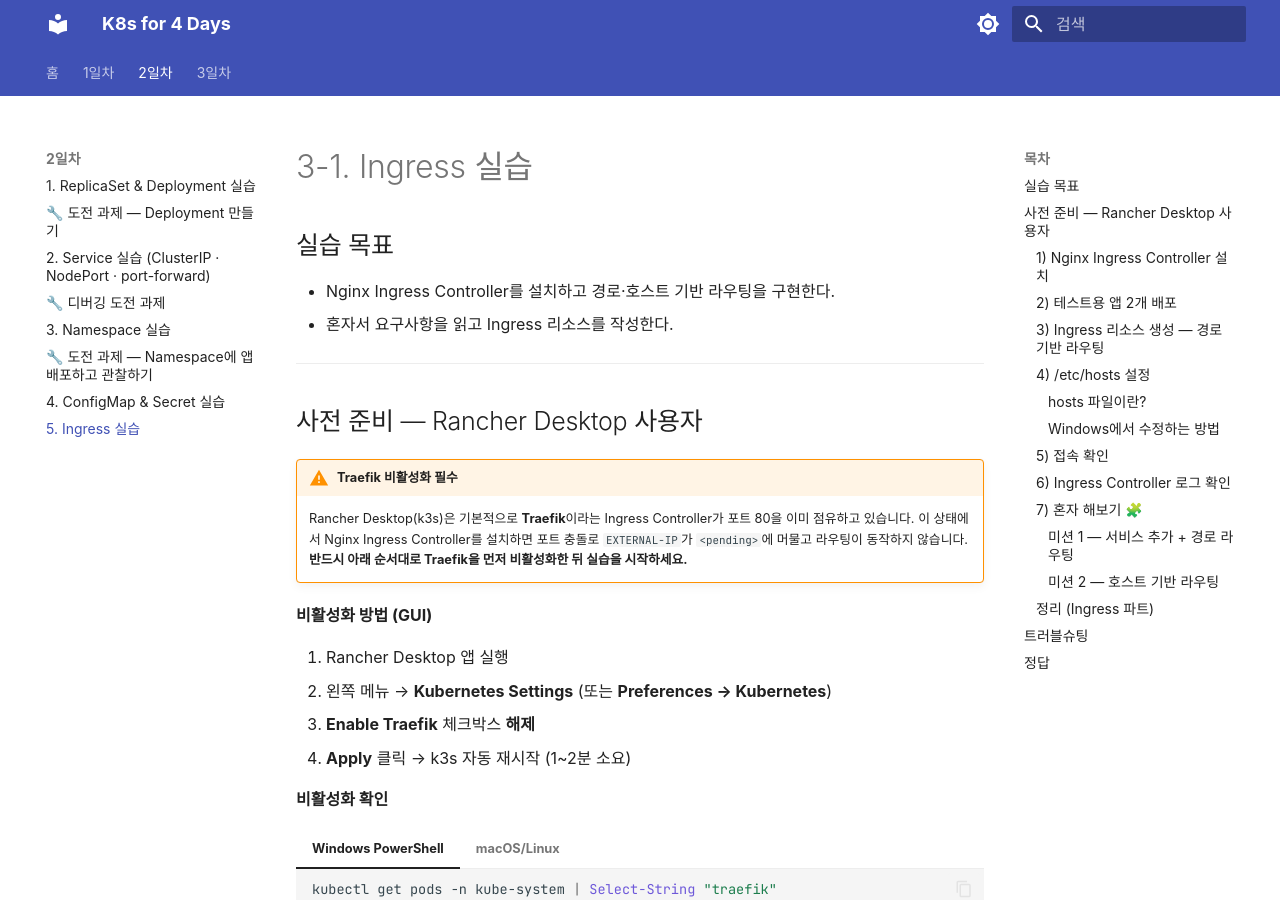
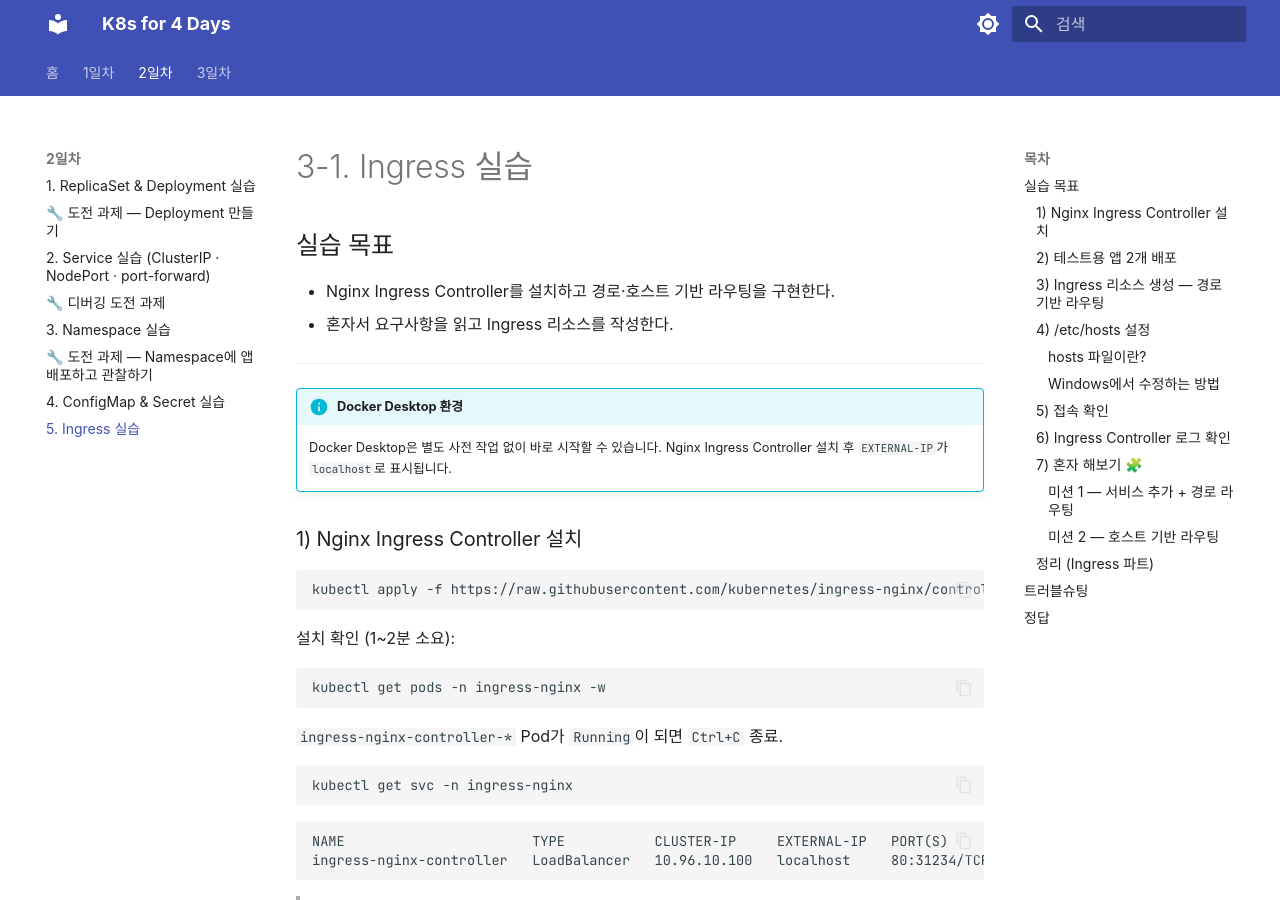
Before and after one commit to skilleat-labs/k8s-for-4days, an MkDocs documentation site: the page built from docs/day2/3-1-ingress.md, in a window 1280 px wide and 900 px high. Built offline with MkDocs 1.6.1 and Material for MkDocs 9.7.7, drawn with Linux system fonts in a browser that asks for light colours; some web fonts are replaced.

Commit message:
Update ingress lab for Docker Desktop: remove Rancher Desktop Traefik section
Co-Authored-By: Claude Sonnet 4.6 <noreply@anthropic.com>

````diff
--- a/docs/day2/3-1-ingress.md
+++ b/docs/day2/3-1-ingress.md
@@ -7,34 +7,9 @@
 
 ---
 
-## 사전 준비 — Rancher Desktop 사용자
-
-!!! warning "Traefik 비활성화 필수"
-    Rancher Desktop(k3s)은 기본적으로 **Traefik**이라는 Ingress Controller가 포트 80을 이미 점유하고 있습니다.
-    이 상태에서 Nginx Ingress Controller를 설치하면 포트 충돌로 `EXTERNAL-IP`가 `<pending>`에 머물고 라우팅이 동작하지 않습니다.
-    **반드시 아래 순서대로 Traefik을 먼저 비활성화한 뒤 실습을 시작하세요.**
-
-**비활성화 방법 (GUI)**
-
-1. Rancher Desktop 앱 실행
-2. 왼쪽 메뉴 → **Kubernetes Settings** (또는 **Preferences → Kubernetes**)
-3. **Enable Traefik** 체크박스 **해제**
-4. **Apply** 클릭 → k3s 자동 재시작 (1~2분 소요)
-
-**비활성화 확인**
-
-=== "Windows PowerShell"
-    ```powershell
-    kubectl get pods -n kube-system | Select-String "traefik"
-    # 아무것도 출력되지 않으면 정상
-    ```
-=== "macOS/Linux"
-    ```bash
-    kubectl get pods -n kube-system | grep traefik
-    # 아무것도 출력되지 않으면 정상
-    ```
-
----
+!!! info "Docker Desktop 환경"
+    Docker Desktop은 별도 사전 작업 없이 바로 시작할 수 있습니다.
+    Nginx Ingress Controller 설치 후 `EXTERNAL-IP`가 `localhost`로 표시됩니다.
 
 ### 1) Nginx Ingress Controller 설치
 
````
